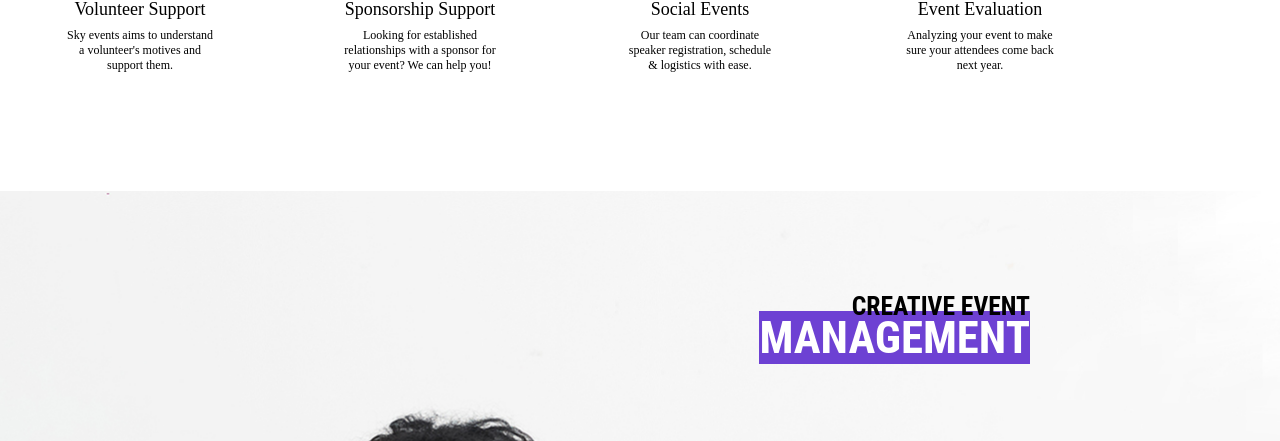
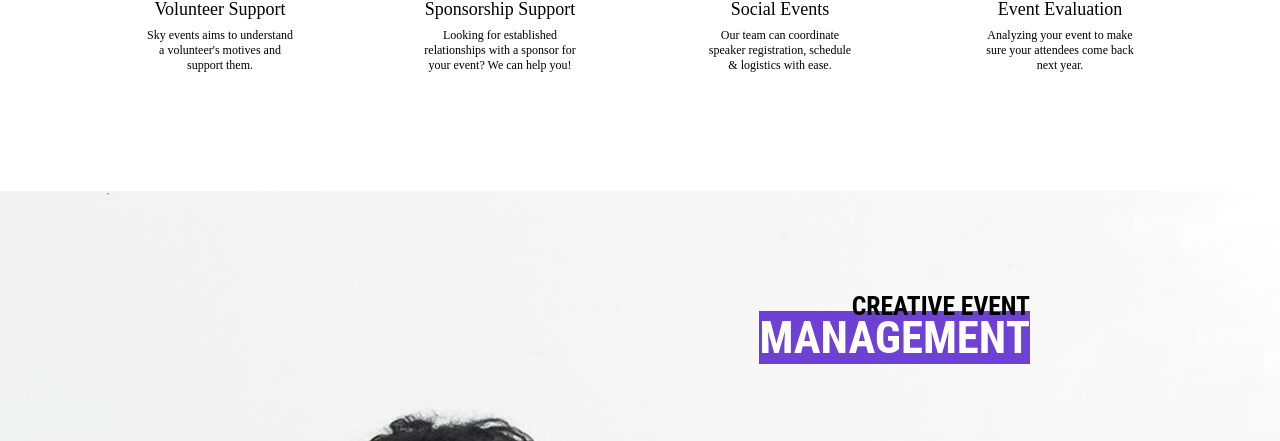
Before and after one commit to stjeandan-swc/CreativeManagement, a plain HTML site: page index.html in a window 1280 px wide. Shown: the part 2079-2520 px from the top of the page. Drawn offline with Linux system fonts and the light colour scheme.

Commit message:
Update styles.css

```diff
--- a/styles.css
+++ b/styles.css
@@ -316,9 +316,9 @@
   color: black;
   grid-template-columns: 280px 280px 280px 280px;
   grid-template-rows: 275px;
-  /*margin-left: 0px;
-  margin-right: 0px;*/
   justify-content: center;
+  width:100%;
+  margin:auto auto;
 }
 
 .div-grid {
```
